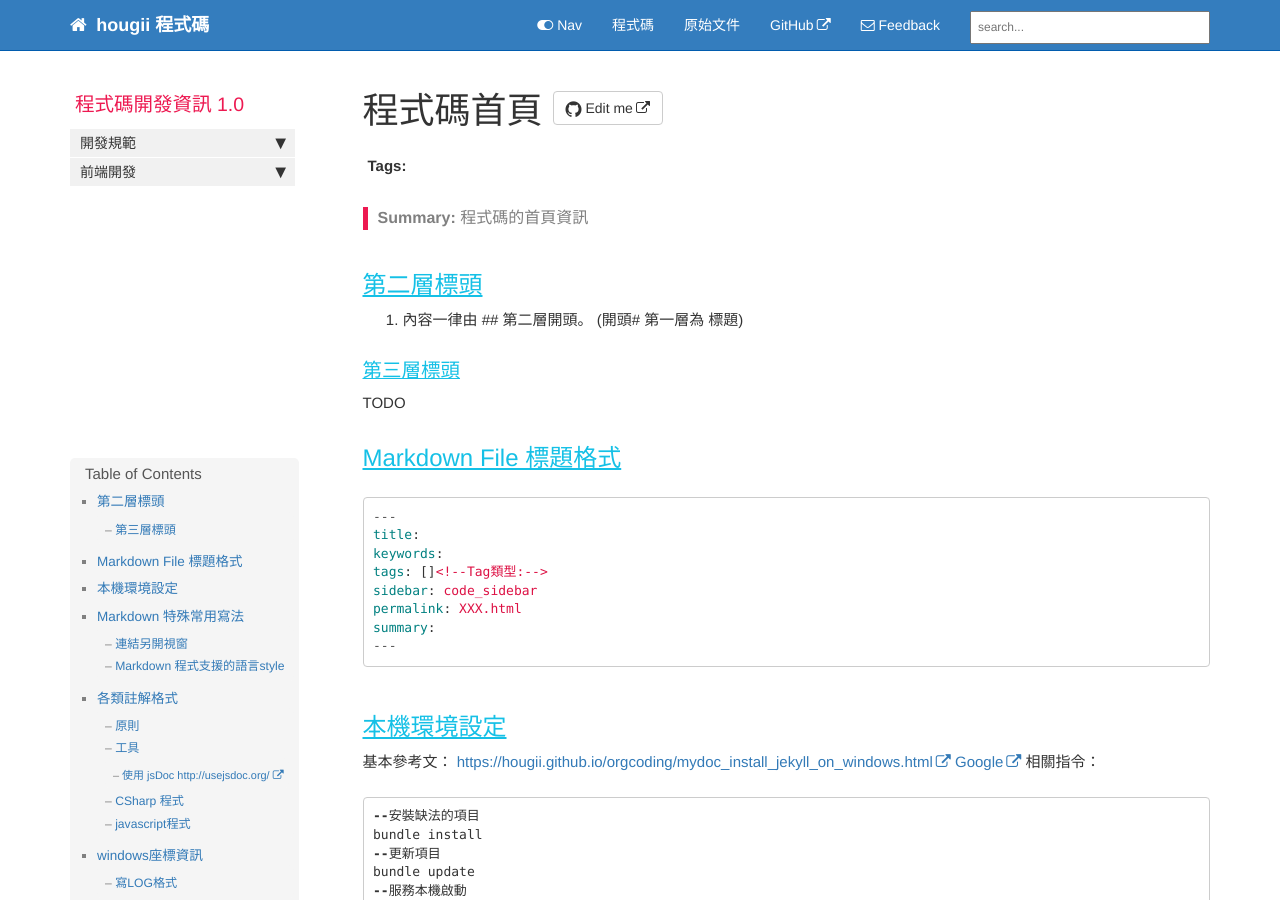
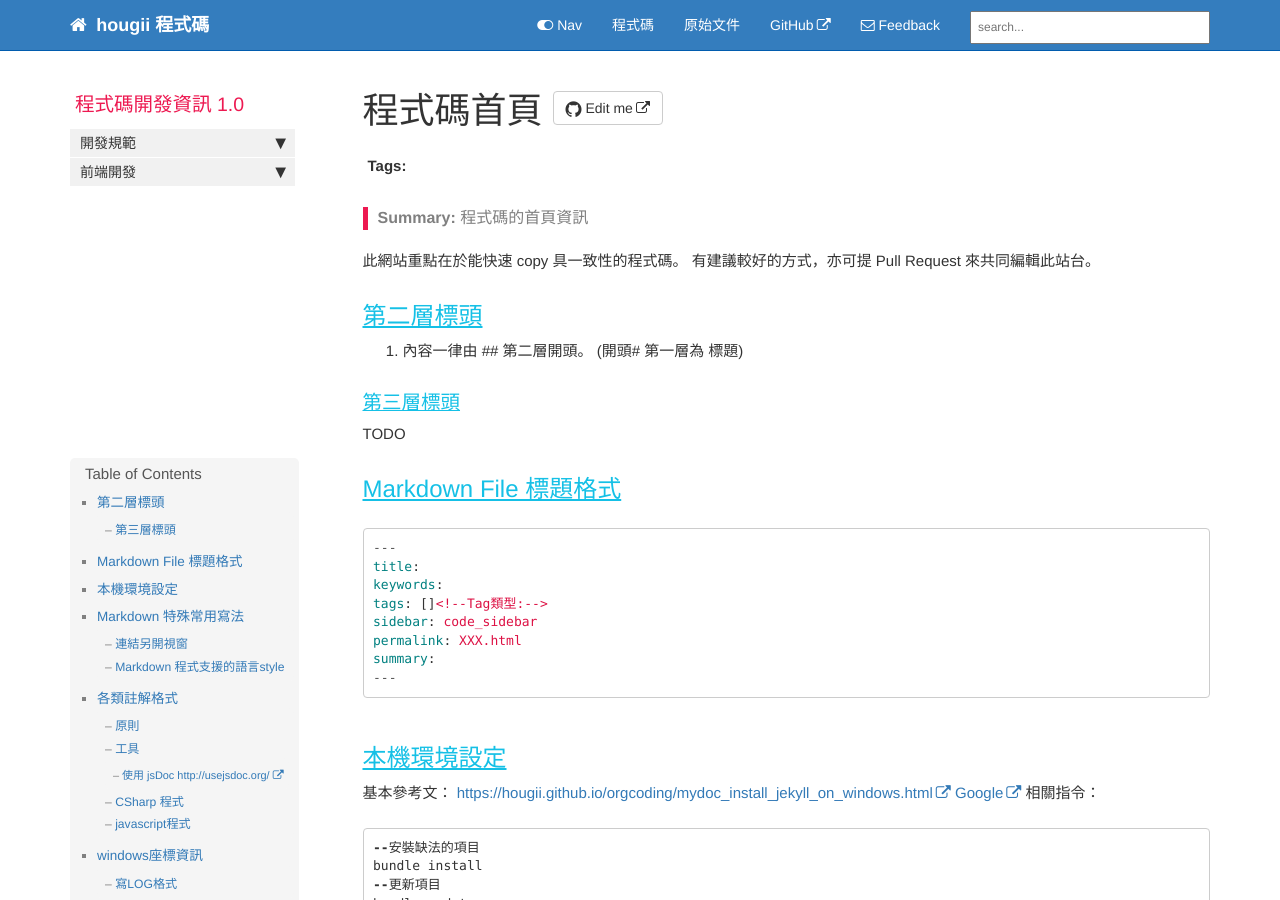
Before and after one commit to hougii/coding, a Jekyll site: the page built from index.md, in a window 1280 px wide and 900 px high. Built offline with Jekyll 4.4.1, drawn with Linux system fonts in a browser that asks for light colours; nearby versions of some CDN libraries; comment, search, counter and statistics services are not loaded.

Commit message:
更新說明資訊

```diff
--- a/index.md
+++ b/index.md
@@ -6,6 +6,8 @@ sidebar: code_sidebar
 permalink: index.html
 summary: 程式碼的首頁資訊
 ---
+此網站重點在於能快速 copy 具一致性的程式碼。
+有建議較好的方式，亦可提 Pull Request 來共同編輯此站台。
 ## 第二層標頭
 1. 內容一律由 ## 第二層開頭。 (開頭# 第一層為 標題)
 
```
Also changed, not shown: README.md.
